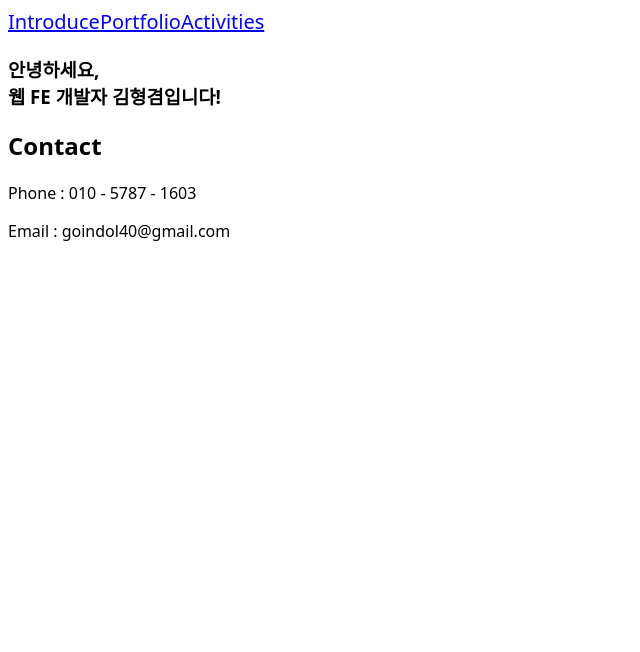
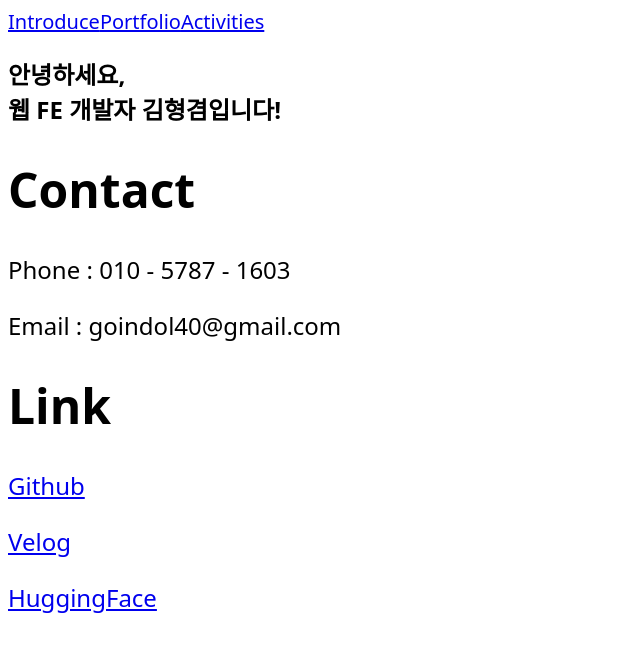
Before and after one commit to Brokyeom/Portfolio, a SvelteKit app: page / in a window 1280 px wide. Shown: the top 652 px of the page, without its empty margins (0-640 px from the left). Built offline with nearby package versions, Linux system fonts and the light colour scheme.

Commit message:
feat : Link 연결

```diff
--- a/src/app.css
+++ b/src/app.css
@@ -5,3 +5,7 @@
 body {
     @apply font-sans;
   }
+
+a {
+  @apply hover:text-red-300;
+}
--- a/src/routes/+layout.svelte
+++ b/src/routes/+layout.svelte
@@ -17,6 +17,6 @@
 		@apply bg-gray-800 text-slate-300;
 	}
 	a {
-		@apply text-xl hover:text-red-300;
+		@apply text-xl
 	}
 </style>
--- a/src/routes/+page.svelte
+++ b/src/routes/+page.svelte
@@ -1,9 +1,26 @@
-<article>
+<main>
 	<h1 class="text-6xl font-extrabold leading-relaxed mb-20">안녕하세요,<br />웹 FE 개발자 김형겸입니다!</h1>
 
+	<article class="flex gap-20">
 	<section>
 		<h2 class="text-5xl mb-10 font-semibold">Contact</h2>
-		<p class="text-2xl">Phone : 010 - 5787 - 1603</p>
-		<p class="text-2xl">Email : goindol40@gmail.com</p>
+		<p>Phone : 010 - 5787 - 1603</p>
+		<p>Email : goindol40@gmail.com</p>
 	</section>
-</article>
+	<section>
+		<h2>Link</h2>
+		<p><a href='https://github.com/Brokyeom'>Github</a></p>
+		<p><a href='https://velog.io/@brokyeom'>Velog</a></p>
+		<p><a href='https://huggingface.co/Brokyeom'>HuggingFace</a></p>
+	</section>
+	</article>
+</main>
+
+<style lang="postcss">
+	h2 {
+		@apply text-5xl mb-10 font-semibold;
+	}
+	p {
+		@apply text-2xl
+	}
+</style>
```
